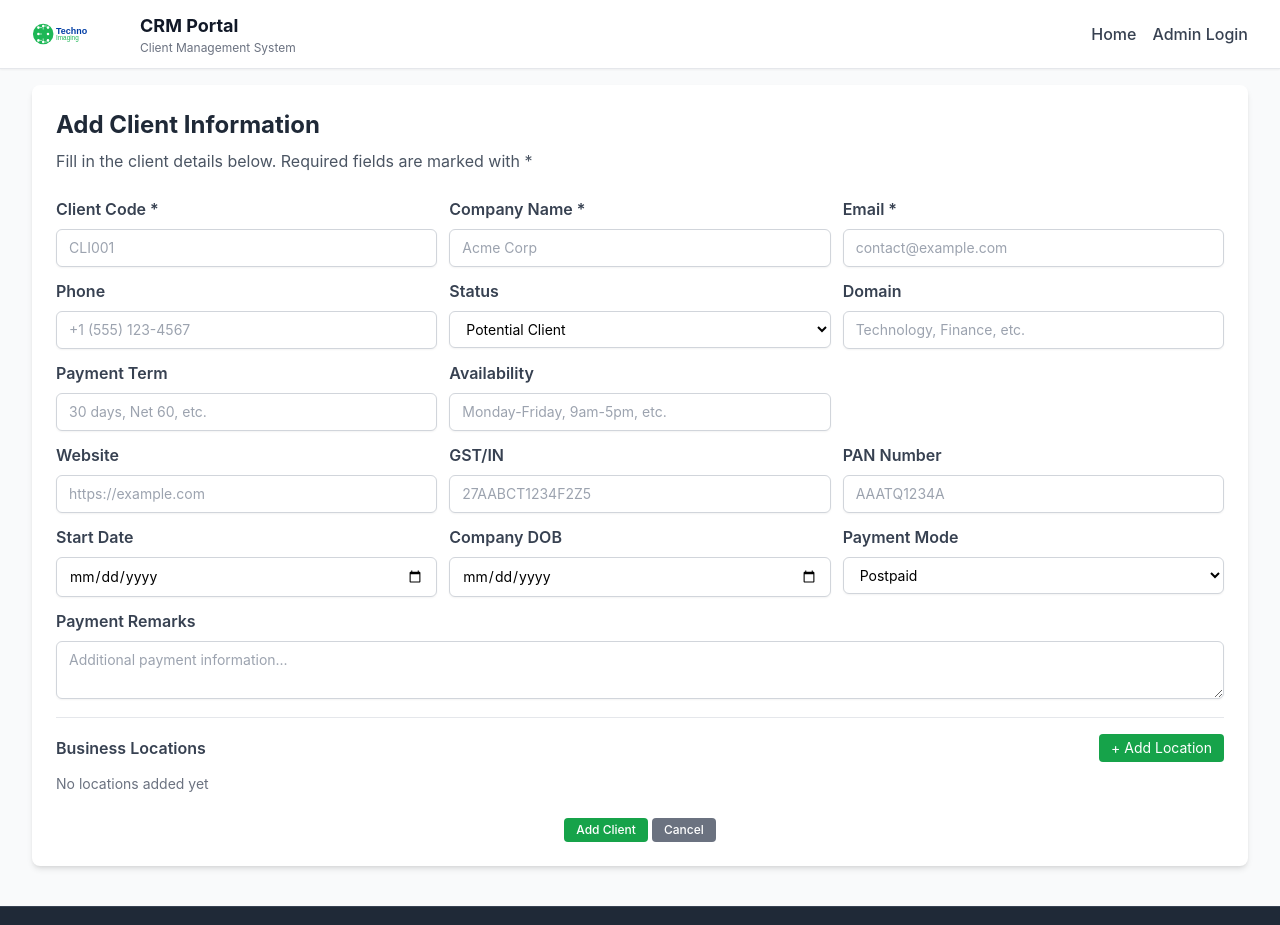
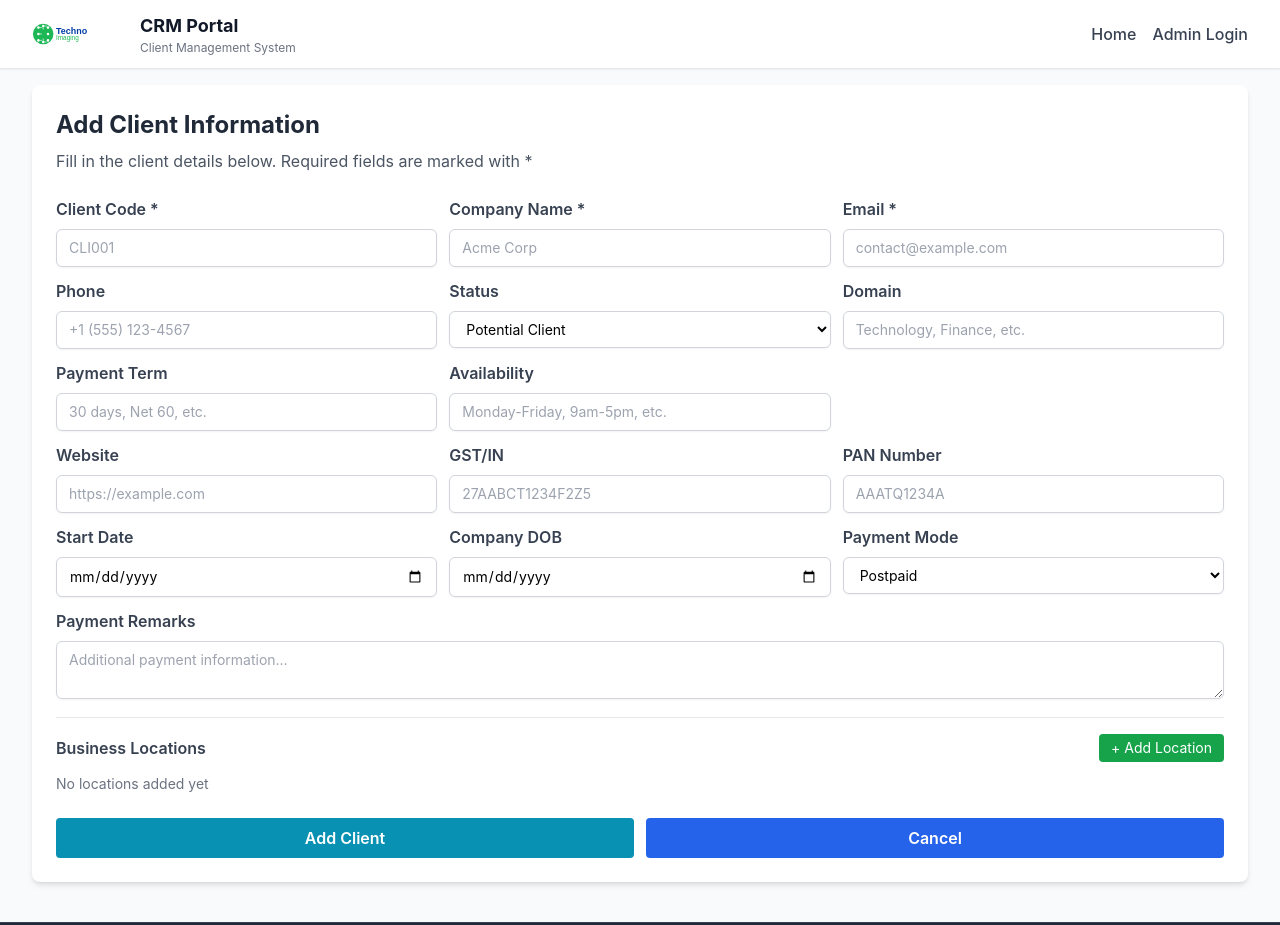
Before and after one commit to MnPLabWorks/CRM, a Next.js app: page / in a window 1280 px wide. Shown: the top 925 px of the page. Built offline with nearby package versions, Linux system fonts and the light colour scheme.

Commit message:
Ui changes

```diff
--- a/src/components/ClientForm.tsx
+++ b/src/components/ClientForm.tsx
@@ -587,9 +587,13 @@ export default function ClientForm({ client, existingClients, onSave, onCancel }
         )}
       </div>
 
-      <div className="flex gap-1 justify-center pt-3">
-        <button type="submit" className="bg-green-600 text-white px-3 py-1 rounded text-xs font-medium hover:bg-green-700 transition">{client ? 'Update Client' : 'Add Client'}</button>
-        <button type="button" onClick={onCancel} className="bg-gray-500 text-white px-3 py-1 rounded text-xs font-medium hover:bg-gray-600 transition">Cancel</button>
+      <div className="flex gap-3 pt-3">
+        <button type="submit" className="btn-primary flex-1">
+          {client ? 'Update Client' : 'Add Client'}
+        </button>
+        <button type="button" onClick={onCancel} className="btn-secondary flex-1">
+          Cancel
+        </button>
       </div>
     </form>
   );
```
